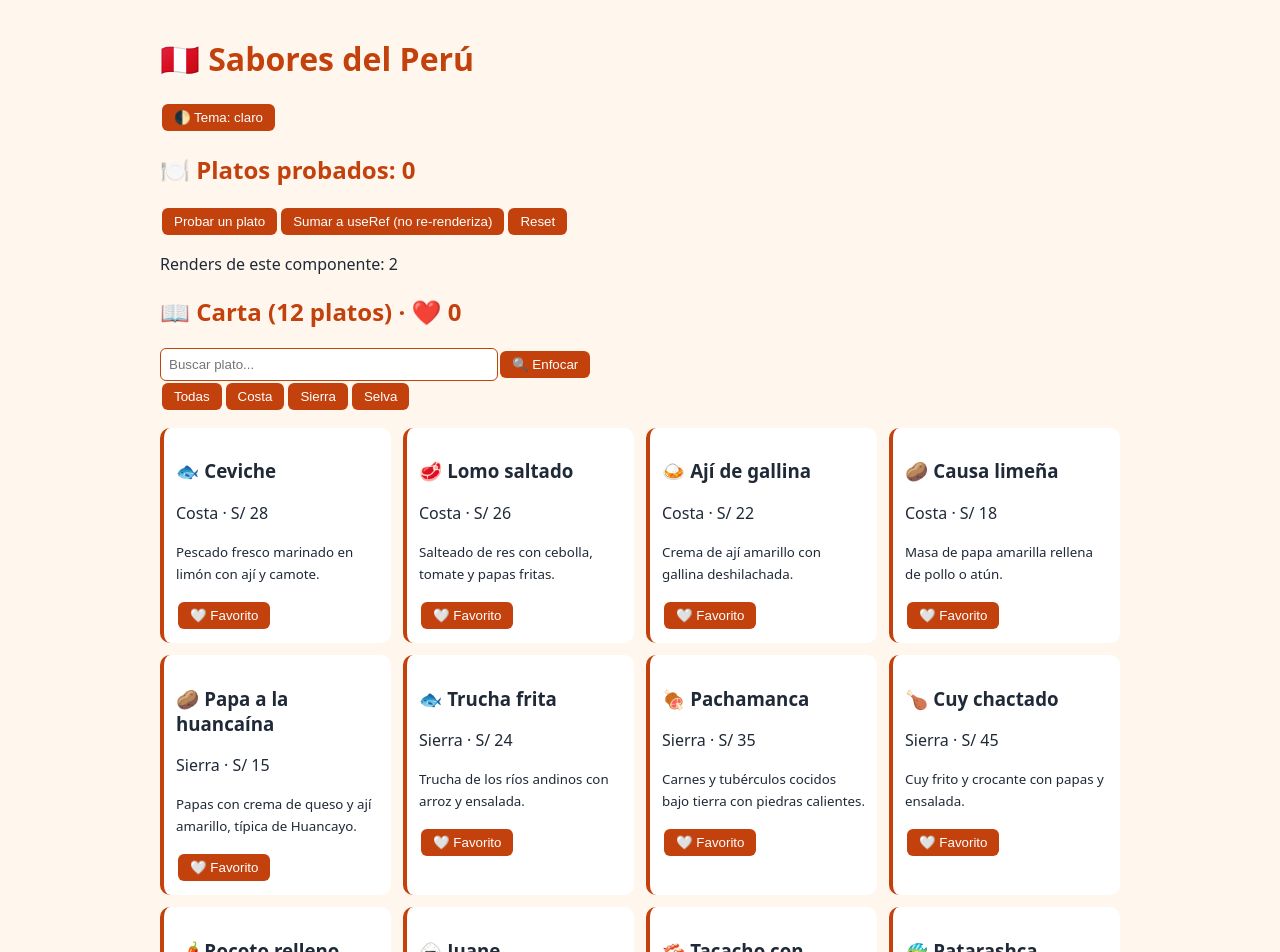
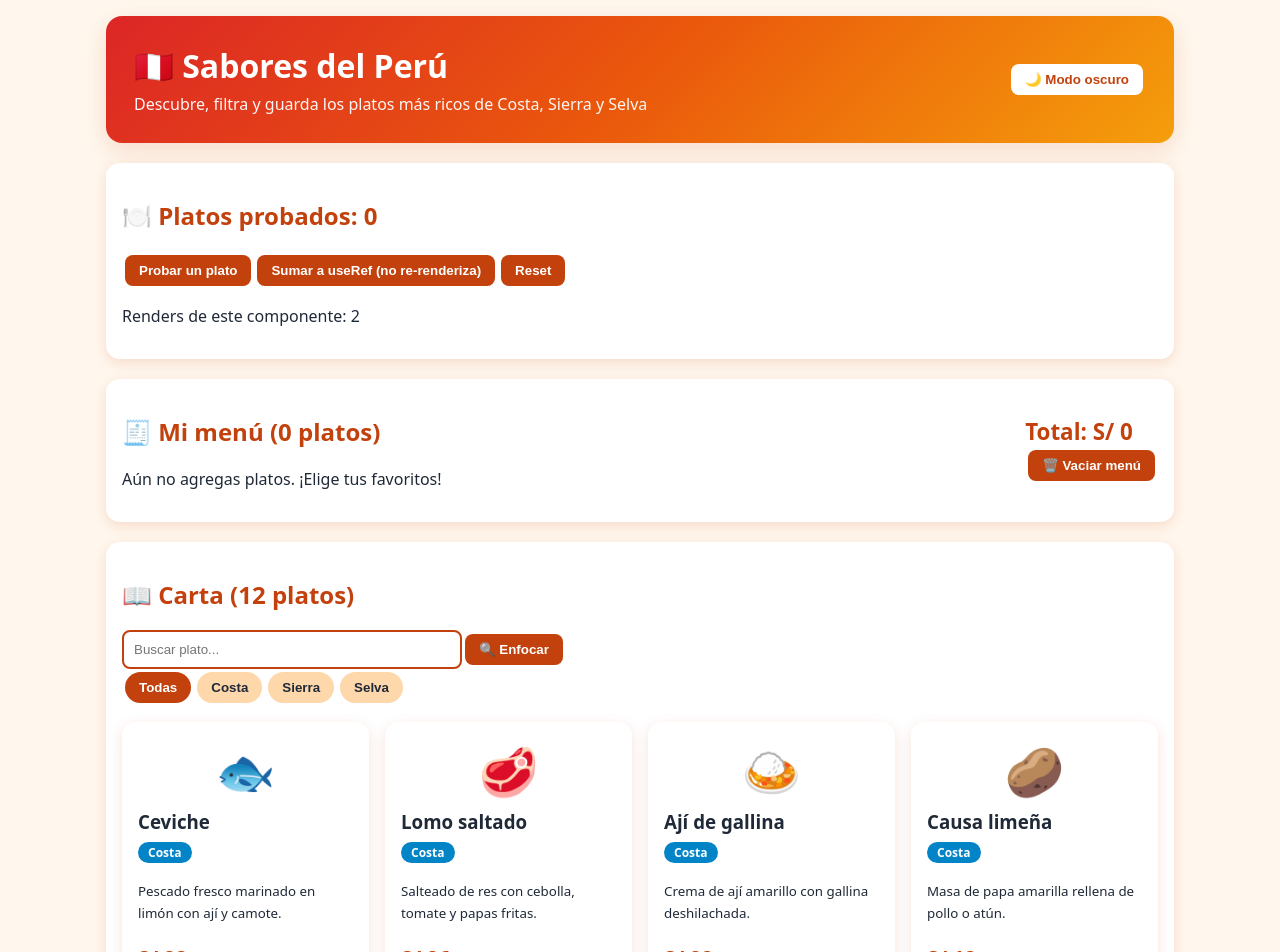
Before and after one commit to stevenhuamanlazo/sabores-del-peru, a React (Vite) app: page / in a window 1280 px wide. Shown: the top 952 px of the page. Built offline with nearby package versions, Linux system fonts and the light colour scheme.

Commit message:
style: mejora visual, panel Mi menú con total

```diff
--- a/src/components/Cabecera.jsx
+++ b/src/components/Cabecera.jsx
@@ -3,9 +3,12 @@ import { useTema } from '../context/ThemeContext'
 export default function Cabecera() {
   const { tema, alternar } = useTema()
   return (
-    <header>
-      <h1>🇵🇪 Sabores del Perú</h1>
-      <button onClick={alternar}>🌓 Tema: {tema}</button>
+    <header className="hero">
+      <div>
+        <h1>🇵🇪 Sabores del Perú</h1>
+        <p>Descubre, filtra y guarda los platos más ricos de Costa, Sierra y Selva</p>
+      </div>
+      <button onClick={alternar}>{tema === 'claro' ? '🌙 Modo oscuro' : '☀️ Modo claro'}</button>
     </header>
   )
 }
--- a/src/components/ListaPlatos.jsx
+++ b/src/components/ListaPlatos.jsx
@@ -21,6 +21,16 @@ export default function ListaPlatos() {
     [platos, busqueda, region]
   )
 
+  // useMemo: platos del menú y su total
+  const seleccionados = useMemo(
+    () => platos.filter(p => favoritos.includes(p.id)),
+    [platos, favoritos]
+  )
+  const total = useMemo(
+    () => seleccionados.reduce((suma, p) => suma + p.precio, 0),
+    [seleccionados]
+  )
+
   // useCallback: la misma función entre renders, así memo funciona
   const toggleFav = useCallback(id => dispatch({ type: 'TOGGLE', id }), [dispatch])
 
@@ -28,13 +38,27 @@ export default function ListaPlatos() {
   if (error) return <p>❌ Error: {error}</p>
 
   return (
-    <section>
-      <h2>📖 Carta ({filtrados.length} platos) · ❤️ {favoritos.length}</h2>
+    <>
+      <section className="panel menu">
+        <div>
+          <h2>🧾 Mi menú ({seleccionados.length} platos)</h2>
+          {seleccionados.length === 0
+            ? <p>Aún no agregas platos. ¡Elige tus favoritos!</p>
+            : <ul>{seleccionados.map(p => <li key={p.id}>{p.emoji} {p.nombre} - S/ {p.precio}</li>)}</ul>}
+        </div>
+        <div>
+          <div className="total">Total: S/ {total}</div>
+          <button onClick={() => dispatch({ type: 'LIMPIAR' })}>🗑️ Vaciar menú</button>
+        </div>
+      </section>
+
+      <section className="panel">
+        <h2>📖 Carta ({filtrados.length} {filtrados.length === 1 ? 'plato' : 'platos'})</h2>
         <input ref={inputRef} value={busqueda} onChange={e => setBusqueda(e.target.value)} placeholder="Buscar plato..." />
         <button onClick={() => inputRef.current.focus()}>🔍 Enfocar</button>
         <div>
           {['Todas', 'Costa', 'Sierra', 'Selva'].map(r => (
-          <button key={r} onClick={() => setRegion(r)}>{r}</button>
+            <button key={r} className={r === region ? 'chip activo' : 'chip'} onClick={() => setRegion(r)}>{r}</button>
           ))}
         </div>
         <ul className="grid">
@@ -43,5 +67,6 @@ export default function ListaPlatos() {
           ))}
         </ul>
       </section>
+    </>
   )
 }
--- a/src/components/PlatosProbados.jsx
+++ b/src/components/PlatosProbados.jsx
@@ -22,7 +22,7 @@ export default function PlatosProbados() {
   const totalRenders = renders.current
 
   return (
-    <section>
+    <section className="panel">
       <h2>🍽️ Platos probados: {probados}</h2>
       <button onClick={() => setProbados(p => p + 1)}>Probar un plato</button>
       <button onClick={sumarSinRender}>Sumar a useRef (no re-renderiza)</button>
--- a/src/components/TarjetaPlato.jsx
+++ b/src/components/TarjetaPlato.jsx
@@ -3,10 +3,14 @@ import { memo } from 'react'
 function TarjetaPlato({ plato, esFavorito, onToggle }) {
   return (
     <li className="card">
-      <h3>{plato.emoji} {plato.nombre}</h3>
-      <p>{plato.region} · S/ {plato.precio}</p>
+      <div className="emoji">{plato.emoji}</div>
+      <h3>{plato.nombre}</h3>
+      <span className={`badge ${plato.region}`}>{plato.region}</span>
       <p><small>{plato.descripcion}</small></p>
-      <button onClick={() => onToggle(plato.id)}>{esFavorito ? '❤️ Quitar' : '🤍 Favorito'}</button>
+      <p className="precio">S/ {plato.precio}</p>
+      <button onClick={() => onToggle(plato.id)}>
+        {esFavorito ? '❤️ Quitar' : '🤍 Agregar a mi menú'}
+      </button>
     </li>
   )
 }
--- a/src/index.css
+++ b/src/index.css
@@ -1,9 +1,36 @@
-:root[data-theme='claro']  { --bg:#fff7ed; --card:#ffffff; --texto:#1f2937; --acento:#c2410c; }
-:root[data-theme='oscuro'] { --bg:#1c1917; --card:#292524; --texto:#f5f5f4; --acento:#fb923c; }
-body { background:var(--bg); color:var(--texto); font-family:system-ui,sans-serif; margin:0; }
-main { max-width:960px; margin:0 auto; padding:16px; }
+:root[data-theme='claro']  { --bg:#fff7ed; --card:#ffffff; --texto:#1f2937; --acento:#c2410c; --suave:#fed7aa; --sombra:rgba(194,65,12,.15); }
+:root[data-theme='oscuro'] { --bg:#1c1917; --card:#292524; --texto:#f5f5f4; --acento:#fb923c; --suave:#44403c; --sombra:rgba(0,0,0,.5); }
+
+* { box-sizing: border-box; }
+body { background:var(--bg); color:var(--texto); font-family:system-ui,sans-serif; margin:0; transition:background .3s; }
+main { max-width:1100px; margin:0 auto; padding:16px; }
 h1, h2 { color:var(--acento); }
-button { cursor:pointer; padding:6px 12px; margin:2px; border:0; border-radius:6px; background:var(--acento); color:#fff; }
-input { padding:8px; width:100%; max-width:320px; border-radius:6px; border:1px solid var(--acento); }
-.grid { display:grid; grid-template-columns:repeat(auto-fill,minmax(210px,1fr)); gap:12px; list-style:none; padding:0; }
-.card { background:var(--card); padding:12px; border-radius:10px; border-left:4px solid var(--acento); }
+
+.hero { background:linear-gradient(135deg,#dc2626,#ea580c,#f59e0b); color:#fff; border-radius:16px; padding:28px; margin-bottom:20px; box-shadow:0 8px 24px var(--sombra); display:flex; justify-content:space-between; align-items:center; flex-wrap:wrap; gap:12px; }
+.hero h1 { color:#fff; margin:0 0 6px; font-size:2rem; }
+.hero p { margin:0; opacity:.95; }
+.hero button { background:#fff; color:#c2410c; font-weight:700; }
+
+.panel { background:var(--card); border-radius:14px; padding:16px; margin-bottom:20px; box-shadow:0 4px 14px var(--sombra); }
+
+button { cursor:pointer; padding:8px 14px; margin:3px; border:0; border-radius:8px; background:var(--acento); color:#fff; font-weight:600; transition:transform .15s; }
+button:hover { transform:translateY(-2px); }
+input { padding:10px; width:100%; max-width:340px; border-radius:8px; border:2px solid var(--acento); background:var(--card); color:var(--texto); }
+
+.chip { background:var(--suave); color:var(--texto); border-radius:999px; }
+.chip.activo { background:var(--acento); color:#fff; }
+
+.grid { display:grid; grid-template-columns:repeat(auto-fill,minmax(230px,1fr)); gap:16px; list-style:none; padding:0; }
+.card { background:var(--card); padding:16px; border-radius:14px; box-shadow:0 4px 14px var(--sombra); transition:transform .2s; }
+.card:hover { transform:translateY(-4px); }
+.card .emoji { font-size:3rem; text-align:center; }
+.card h3 { margin:6px 0; }
+.precio { font-size:1.3rem; font-weight:800; color:var(--acento); }
+.badge { display:inline-block; padding:2px 10px; border-radius:999px; font-size:.75rem; font-weight:700; color:#fff; }
+.badge.Costa { background:#0284c7; }
+.badge.Sierra { background:#16a34a; }
+.badge.Selva { background:#9333ea; }
+
+.menu { display:flex; justify-content:space-between; align-items:center; flex-wrap:wrap; gap:8px; }
+.menu ul { margin:6px 0; padding-left:20px; }
+.total { font-size:1.4rem; font-weight:800; color:var(--acento); }
```
Lines whose indentation alone changed are shown as unchanged.
